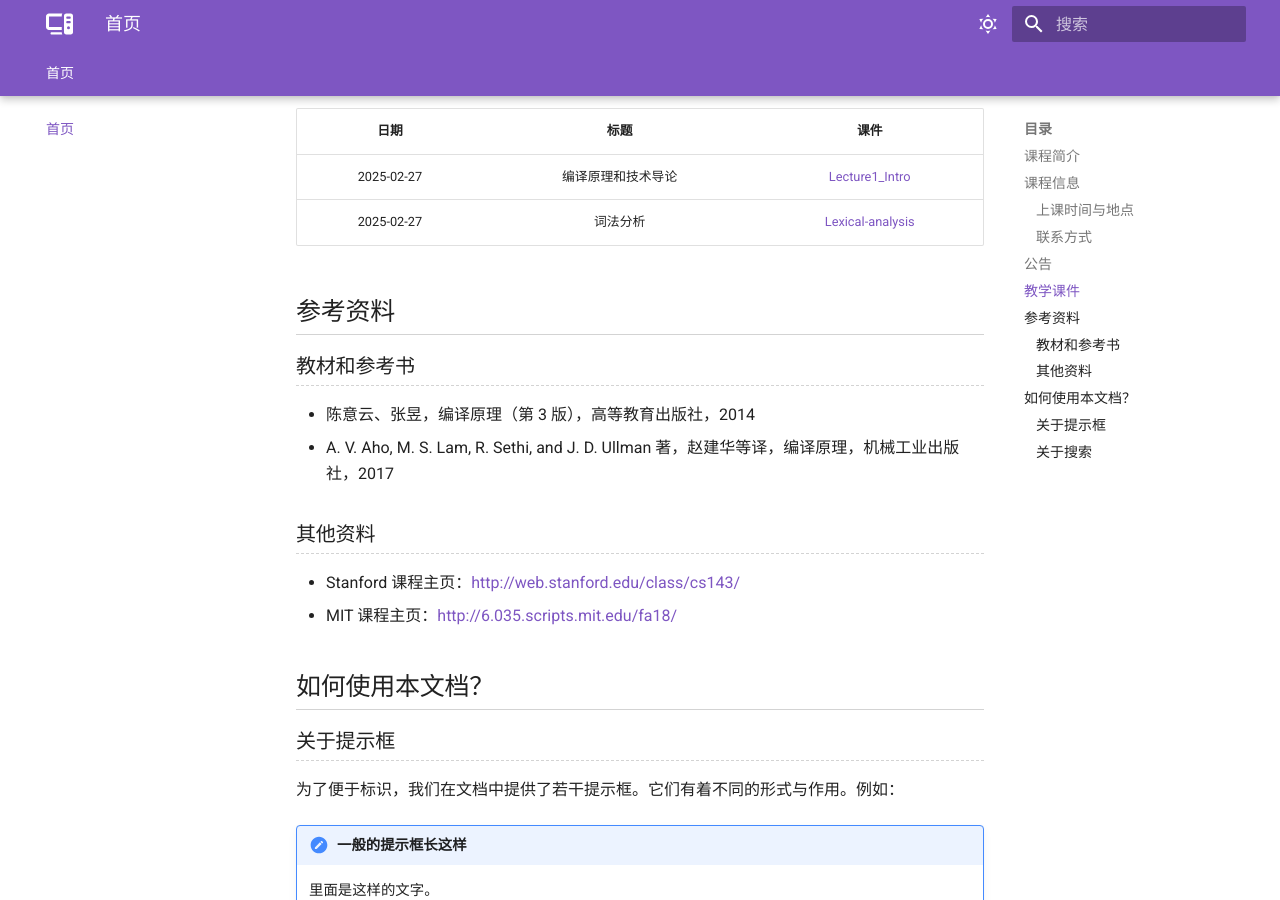
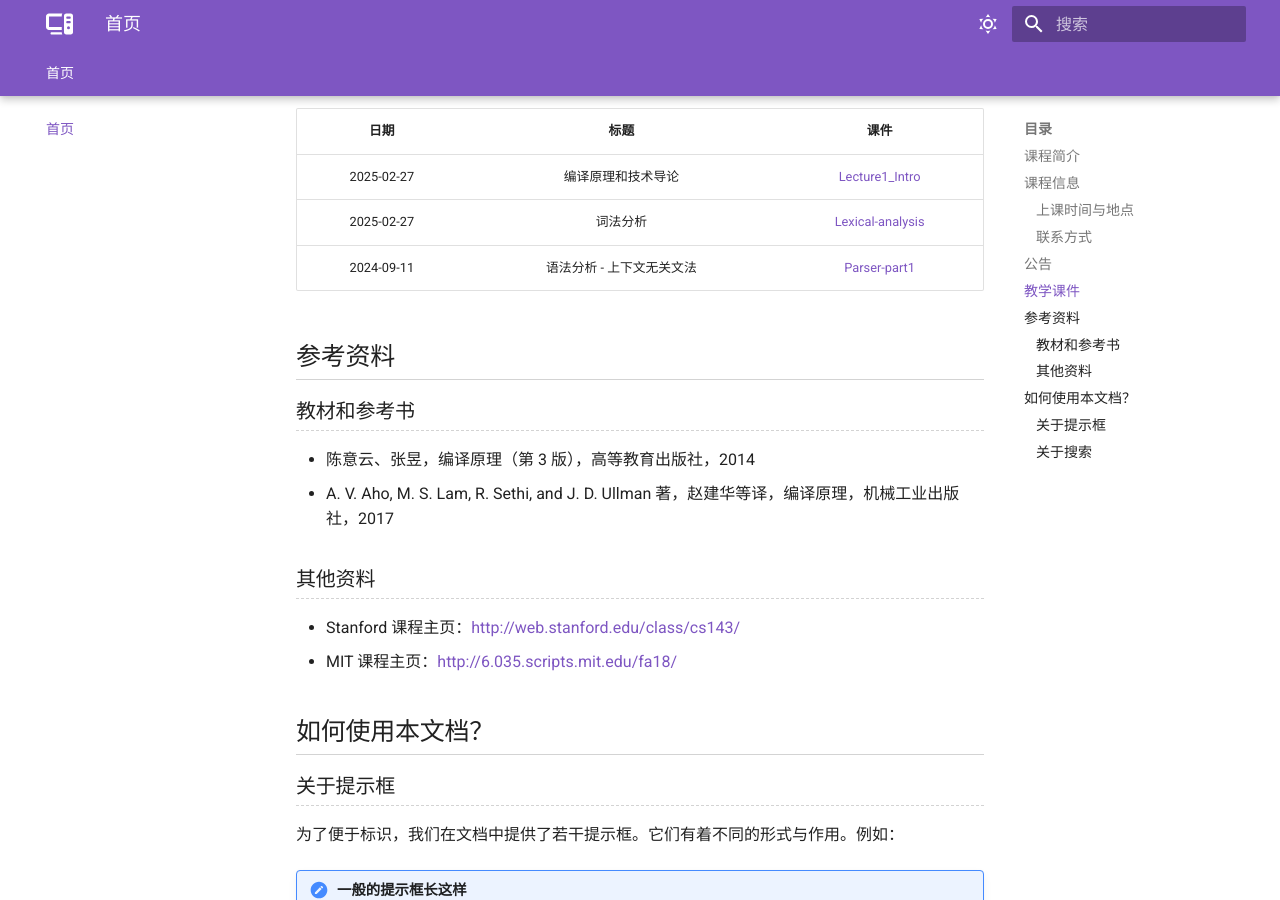
Before and after one commit to USTC-Compiler-2025/CompEng-homepage, an MkDocs documentation site: the page built from docs/index.md, in a window 1280 px wide and 900 px high, scrolled down 1251 px. Built offline with MkDocs 1.6.1 and Material for MkDocs 9.7.7, drawn with Linux system fonts in a browser that asks for light colours.

Commit message:
add lec 3

```diff
--- a/docs/index.md
+++ b/docs/index.md
@@ -43,8 +43,8 @@
 | :---: | :---: | :---: |
 |                           2025-02-27                            |                                                                  编译原理和技术导论                                                                  | [Lecture1_Intro](ppt/Lecture1-Intro.pdf) |
 | 2025-02-27 |                            词法分析                             |                                                [Lexical-analysis](ppt/Lecture2-Lexical-analysis.pdf)                                                 |
-<!-- | 2024-09-11 |                    语法分析 - 上下文无关文法                    |                                                    [Parser-part1](ppt/Lecture3-Parser-part1.pdf)                                                     |
-| 2024-09-14 |                 语法分析 - 自顶向下 - 递归下降                  |                                                    [Parser-part2](ppt/Lecture4-Parser-part2.pdf)                                                     |
+| 2024-09-11 |                    语法分析 - 上下文无关文法                    |                                                    [Parser-part1](ppt/Lecture3-Parser-part1.pdf)                                                     |
+<!-- | 2024-09-14 |                 语法分析 - 自顶向下 - 递归下降                  |                                                    [Parser-part2](ppt/Lecture4-Parser-part2.pdf)                                                     |
 | 2024-09-16 |                语法分析 - 自顶向下 - LL(1) 文法                 |                                                    [Parser-part3](ppt/Lecture5-Parser-part3.pdf)                                                     |
 | 2024-09-18 |      语法分析 - 自底向上 - 移进规约 & LR 分析器的简单模型       |                             [Parser-part4](ppt/Lecture6-Parser-part4.pdf), [Parser-part5](ppt/Lecture7-Parser-part5.pdf)                             |
 | 2024-09-23 |                    语法分析 - 简单的 LR 方法                    |                                                    [Parser-part6](ppt/Lecture8-Parser-part6.pdf)                                                     |
```
Also changed, not shown: 8 other files.
